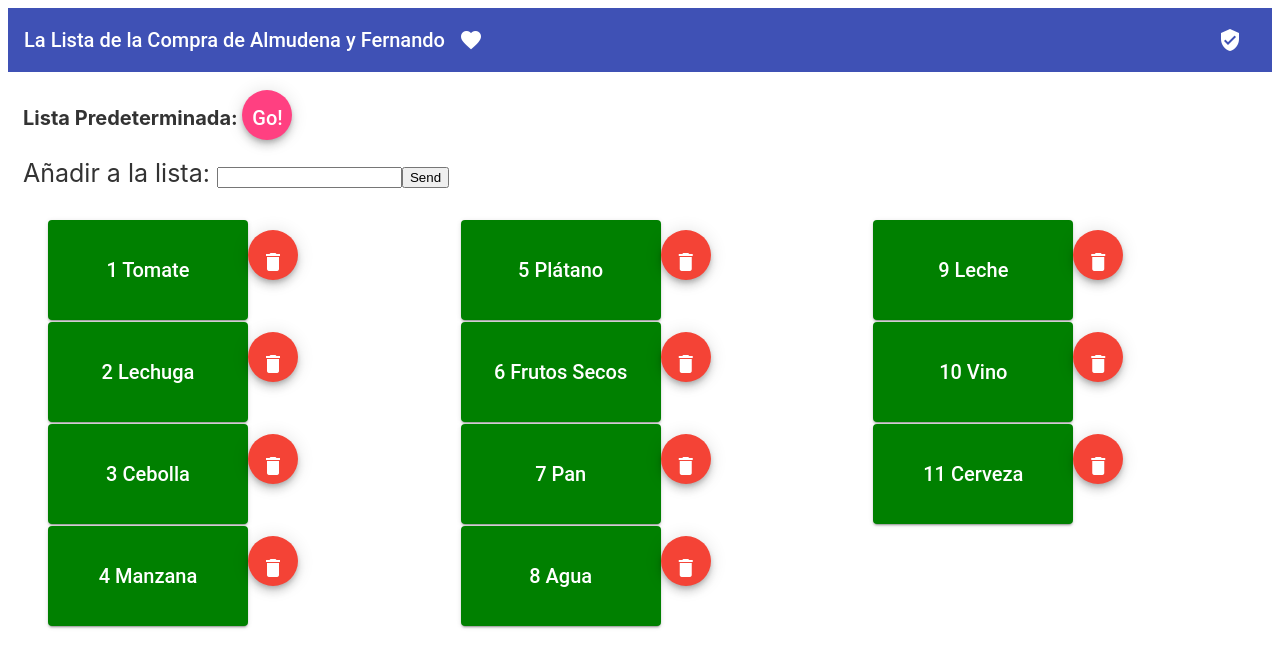
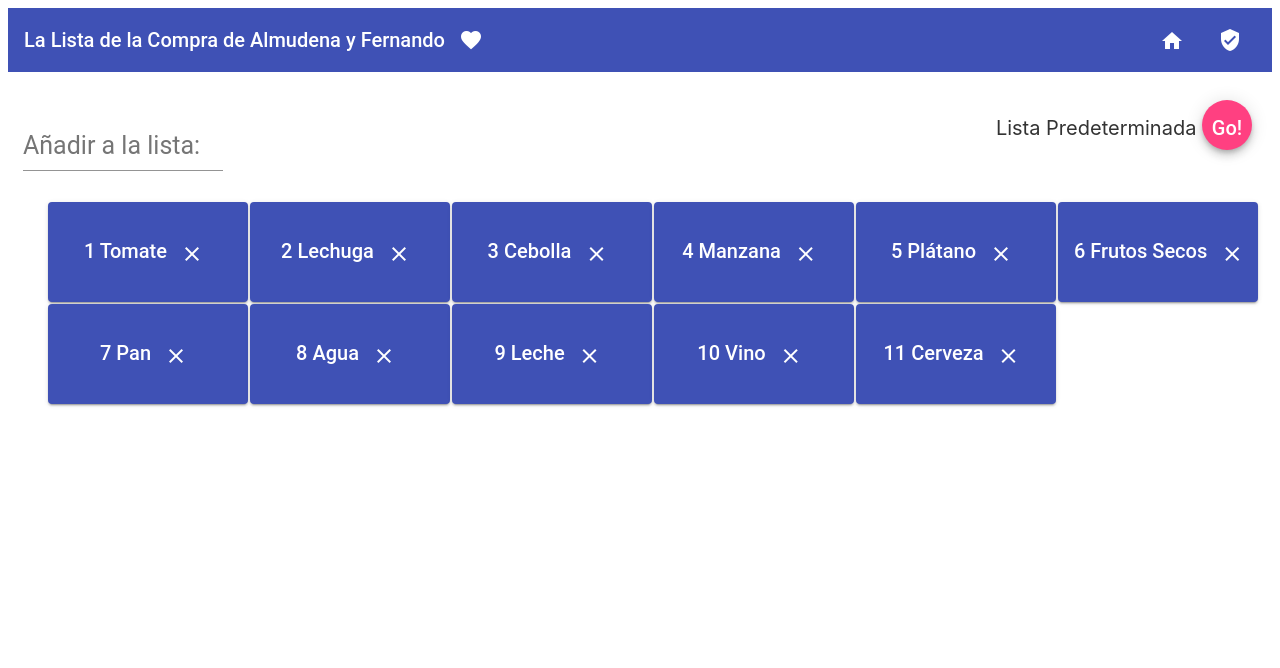
Before and after one commit to coloma1984/lalista, an Angular app: page / in a window 1280 px wide. Both pictures are taken after a click on the button "Go!". Shown: the top 668 px of the page. Built offline with nearby package versions, Linux system fonts and the light colour scheme.

Commit message:
Maquetacion realizada

```diff
--- a/src/app/app.component.html
+++ b/src/app/app.component.html
@@ -3,6 +3,7 @@
     <span>La Lista de la Compra de Almudena y Fernando</span>
     <mat-icon class="example-icon" aria-hidden="false" aria-label="Example user verified icon">favorite</mat-icon>
     <span class="example-spacer"></span>
+    <button mat-button (clic)= reloadPage()><mat-icon aria-hidden="false" aria-label="Example home icon">home</mat-icon></button>
     <mat-icon class="example-icon" aria-hidden="false" aria-label="Example user verified icon">verified_user</mat-icon>
   </mat-toolbar-row>
 </mat-toolbar>
--- a/src/app/app.component.scss
+++ b/src/app/app.component.scss
@@ -37,7 +37,6 @@ font-weight: 600;
     -moz-osx-font-smoothing: grayscale;
 }
 
-
 .content {
     display: flex;
     margin: 82px auto 32px;
--- a/src/app/app.component.ts
+++ b/src/app/app.component.ts
@@ -7,4 +7,13 @@ import { Component } from '@angular/core';
 })
 export class AppComponent {
   title = 'lalista-ng';
+
+  constructor() {
+
+  }
+
+  reloadPage(): void{
+    window.location.reload();
+  }
+
 }
--- a/src/app/lista-compra/lista-compra.component.html
+++ b/src/app/lista-compra/lista-compra.component.html
@@ -1,30 +1,73 @@
-<!--<br>
-<h1 class = "titleMisListas">
-</h1>
-<br>-->
 
-<div class= "chooseList" style = "font-weight: bold;">
-Lista Predeterminada:
-<button mat-fab color="accent" style = "font-size: 20px;" (click) = defList()>Go!</button>
+
+<!--<div class = "addToList">
+<mat-form-field class="example-form-field" (submit)="addElement(newElement)">
+  <mat-label>Añadir a la lista: </mat-label>
+  <input matInput type="text" #newElement name="newElement" [(ngModel)] ="new" (click) = activar()>
+  <button mat-button *ngIf="new" matSuffix mat-icon-button aria-label="Clear" (click)="new=''">
+    <mat-icon>close</mat-icon>
+  </button>
+ <button (click) ="clearNew()">
+    Send
+  </button>
+</mat-form-field>
+</div>-->
+<div id=headLists style = "margin: 10px 20px 0px 15px;">
+<div id="wrapper" style="clear: both;">
+  <span>      </span>
+<div id = "addToList">
+  <mat-form-field  class="example-form-field">
+    <mat-label>Añadir a la lista: </mat-label>
+      <form (submit)="addElement(newElement)">
+        <input  matInput type="text" maxlength="12" #newElement name="newElement" [(ngModel)] ="new" (click) = activar()>
+      </form>
+  </mat-form-field>
+  <button mat-button *ngIf="new" matSuffix mat-icon-button aria-label="Clear" (click)="new=''">
+    <mat-icon>close</mat-icon>
+  </button>
 </div>
+<div id= "defList">Lista Predeterminada
+  <button mat-fab color="accent" style = "font-size: 20px;" (click) = defList()>Go!</button>
+</div>
+</div>
+</div>
+
 <br>
 
-<div class = "addToList">
-<form (submit)="addElement(newElement)">Añadir a la lista:
-  <input type="text" #newElement name="newElement" [(ngModel)] ="new" (click) = activar()>
-  <button (click) ="clearNew()">
-    Send
-  </button>
-</form>
-</div>
-<br>
+<!--<mat-grid-list cols="2" rowHeight="2:1">
+  <mat-grid-tile>1</mat-grid-tile>
+  <mat-grid-tile>2</mat-grid-tile>
 
+</mat-grid-list>-->
+
+<!--<ul *ngIf ="activated">
+  <li *ngFor="let elemento of elementos; let i = index; trackBy: tracked" >
+    <mat-grid-list cols="3" rowHeight="2:1">
+    <mat-grid-tile color="primary" id="ingButton" type="button" (click) = "whenClicked[i]=!whenClicked[i]" [ngClass]="whenClicked[i] ? 'green' : 'primary'" >
+    {{i+1}} {{elemento}}
+    <button  mat-button matSuffix mat-icon-button  (click) = "whenClicked[i]=false; deleteElement(elemento)">
+      <mat-icon>close</mat-icon>
+    </button></mat-grid-tile>
+    <button class="deleteButton" mat-fab color="warn" aria-label="Example icon button with a delete icon" (click) = "whenClicked[i]=true; deleteElement(elemento)"><mat-icon>delete</mat-icon></button>
+
+</mat-grid-list>
+
+  </li>
+</ul>-->
+
+<div id="wrapper" style="clear: both;">
 <ul *ngIf ="activated">
   <li *ngFor="let elemento of elementos; let i = index; trackBy: tracked" >
-    <div><button mat-raised-button color="primary" id="ingButton" type="button" (click) = "whenClicked[i]=!whenClicked[i]" [ngClass]="whenClicked[i] ? 'red' : 'green'" >
-    {{i+1}} {{elemento}} </button><button class="deleteButton" mat-fab color="warn" aria-label="Example icon button with a delete icon" (click) = "whenClicked[i]=true; deleteElement(elemento)"><mat-icon>delete</mat-icon></button></div>
+    <div><button mat-raised-button color="primary" id="ingButton" type="button" (click) = "whenClicked[i]=!whenClicked[i]" [ngClass]="whenClicked[i] ? 'green' : 'accent'" >
+    {{i+1}} {{elemento}}
+    <button  mat-button matSuffix mat-icon-button  (click) = "whenClicked[i]=false; deleteElement(elemento)">
+      <mat-icon>close</mat-icon>
+    </button></button>
+    <!--<button class="deleteButton" mat-fab color="warn" aria-label="Example icon button with a delete icon" (click) = "whenClicked[i]=true; deleteElement(elemento)"><mat-icon>delete</mat-icon></button>-->
+  </div>
   </li>
 </ul>
+</div>
 {{new}}
 <br>
 <!--; changeColor(elemento)
--- a/src/app/lista-compra/lista-compra.component.scss
+++ b/src/app/lista-compra/lista-compra.component.scss
@@ -3,35 +3,51 @@
     padding-left: 15px;
 }
 
-.chooseList{
-    padding-left: 15px;
-    font-size: 20px;
+#wrapper {
+    width:100%;
+    margin : 100;
 }
 
-.addToList{
-    padding-left: 15px;
+#addToList{
+    width:50%;
+    margin : 0;
+    float : left ;
+    /*padding-left: 15px;*/
     font-size: 25px;
+}
+
+#defList{
+    width:50%;
+    margin : 0;
+    float : left ;
+    font-size: 20px;
+    text-align: right;
+    /*padding-right: 15px;
+    text-align: right;*/
 }
 
 .example-form-field {
     width: 200px;
   }
 
+  /*numero a partir del cual se añade una columna mas*/
 ul{
     list-style-type: none;
-    /*numero a partir del cual se añade una columna mas*/
-    -moz-column-count: 3;
-    -webkit-column-count: 3;
-    column-count: 3;
+    /*-moz-column-count: 4;
+    -webkit-column-count: 4;
+    column-count: 4;*/
 }
 
 li {
     padding-bottom: 2px;
-    /*float: left;*/
+    padding-right: 2px;
+
+    float: left;
 }
 
 .green {
-    background-color: green;
+    background-color: #2ECC40
+    ;
 }
 
 .red {
@@ -43,7 +59,15 @@ li {
 }
 
 .deleteButton{
-    size: 120px;
+   /* size: 100px;
+    margin-right: 10px;
+    margin-left: 10px;
+    padding-bottom: 100px;
+*/
+margin-bottom: 70px;
+
+text-align: right;
+align-content: flex-end;
 }
 
 /*:host {
@@ -71,3 +95,7 @@ li {
     height: 100px;
     font-size: 20px;
   }
+
+  mat-grid-tile {
+    background: primary;
+  }
--- a/src/app/lista-compra/lista-compra.component.ts
+++ b/src/app/lista-compra/lista-compra.component.ts
@@ -20,16 +20,16 @@ export class ListaCompraComponent implements OnInit {
   buttonStatus = 'Enable';
 
   constructor() {
-    this.elementos = ['Tomate', 'Lechuga', 'Cebolla', 'Manzana', 'Plátano', 'Frutos Secos', 'Pan', 'Agua', 'Leche', 'Vino', 'Cerveza'];
+    this.elementos = [];
     this.activated = false;
   }
 
   defList(){
+    this.elementos = ['Tomate', 'Lechuga', 'Cebolla', 'Manzana', 'Plátano', 'Frutos Secos', 'Pan', 'Agua', 'Leche', 'Vino', 'Cerveza'];
     this.activated = true;
   }
 
   activar(){
-    this.elementos = [];
     this.activated = true;
   }
 
```
Also changed, not shown: src/app/material.module.ts (+6 -2 lines). Lines whose indentation alone changed are shown as unchanged.
